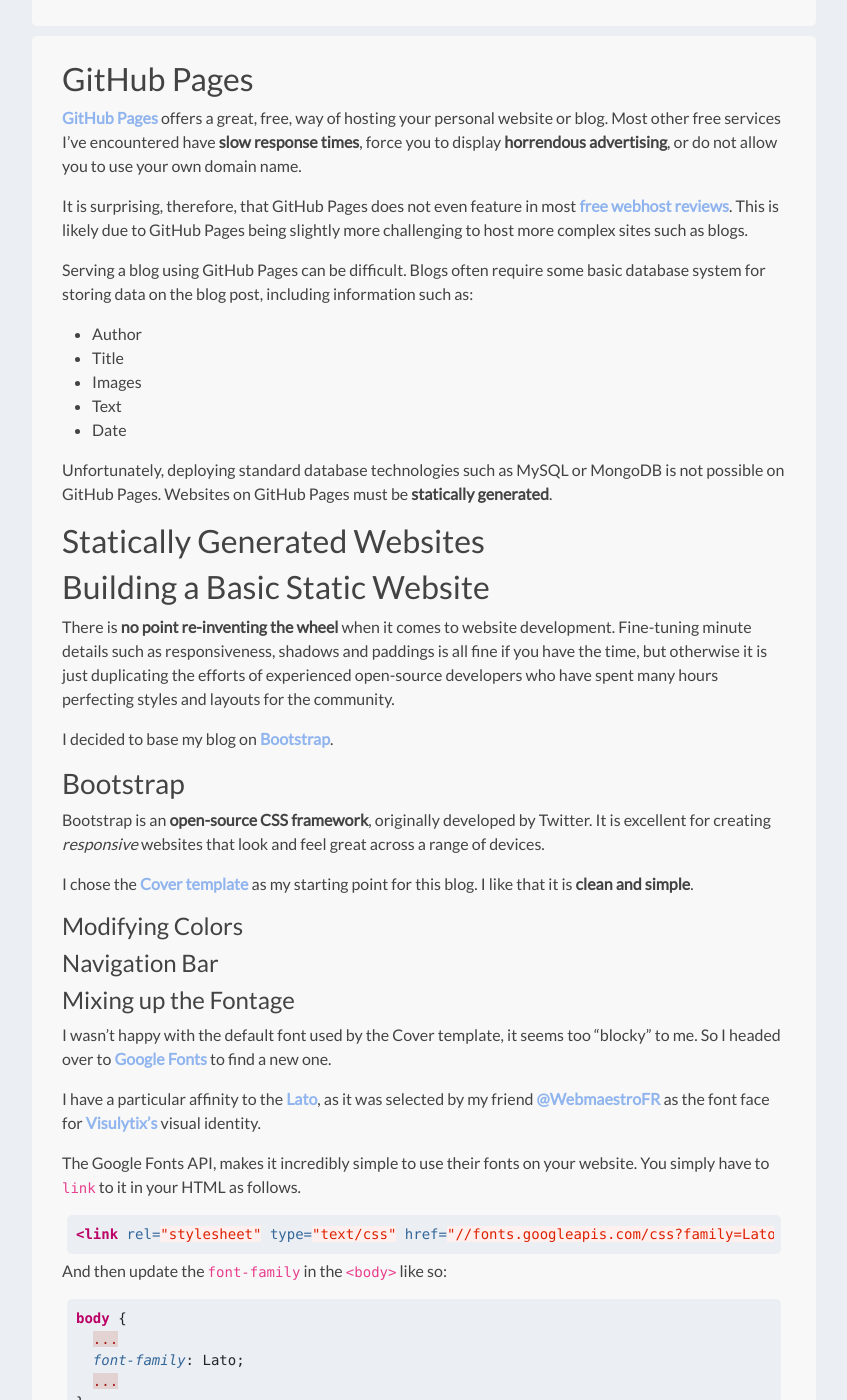
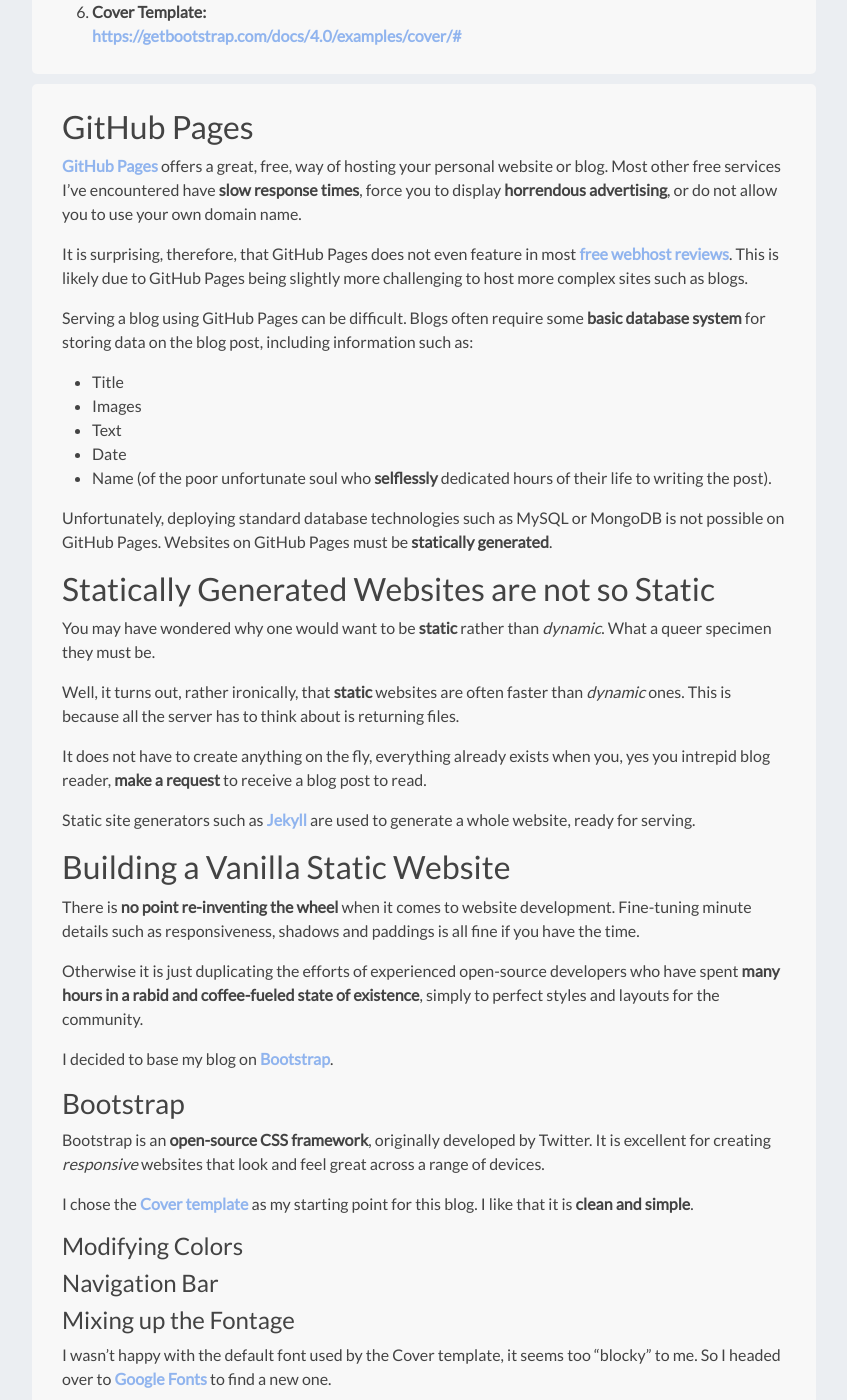
Before and after one commit to TWRogers/twrogers.github.io, a Jekyll site: the page built from _posts/2019-08-07-making-a-jekyll-blog-on-github-pages.md, in a window 1280 px wide and 1400 px high, scrolled down 1151 px. Shown: the whole window, without its empty margins (216-1063 px from the left). Built offline with Jekyll 4.4.1, drawn with Linux system fonts in a browser that asks for light colours; some of the changed text lies outside the part shown.

Commit message:
Added some humour to Jekyll post

````diff
--- a/_posts/2019-08-07-making-a-jekyll-blog-on-github-pages.md
+++ b/_posts/2019-08-07-making-a-jekyll-blog-on-github-pages.md
@@ -6,7 +6,7 @@
 categories: [HTML, Jekyll, Frontend]
 author: Thomas W. Rogers
 lead_image: github_jekyll.png
-further_reading: [["Blog Repo", "https://github.com/TWRogers/twrogers.github.io"], ["Rouge", "http://rouge.jneen.net/"], ["Syntax Highlighting", "https://mycyberuniverse.com/en-gb/syntax-highlighting-jekyll.html"], ["TOC", "https://github.com/allejo/jekyll-toc"], ["Cover Template", "https://getbootstrap.com/docs/4.0/examples/cover/#"]]
+further_reading: [["Blog Repo", "https://github.com/TWRogers/twrogers.github.io"], ["Jekyll", "https://jekyllrb.com/"], ["Rouge", "http://rouge.jneen.net/"], ["Syntax Highlighting", "https://mycyberuniverse.com/en-gb/syntax-highlighting-jekyll.html"], ["TOC", "https://github.com/allejo/jekyll-toc"], ["Cover Template", "https://getbootstrap.com/docs/4.0/examples/cover/#"]]
 ---
 ## GitHub Pages
 [GitHub Pages](https://pages.github.com/) offers a great, free, way of hosting your personal website or blog. Most other free services I've encountered have **slow response times**,
@@ -15,20 +15,29 @@
 It is surprising, therefore, that GitHub Pages does not even feature in most
 [free webhost reviews](https://www.ukwebhostreview.com/free-web-hosting/). This is likely due to GitHub Pages being slightly more challenging to host more complex sites such as blogs.
 
-Serving a blog using GitHub Pages can be difficult. Blogs often require some basic database system for storing data on the blog post, including information such as:
+Serving a blog using GitHub Pages can be difficult. Blogs often require some **basic database system** for storing data on the blog post, including information such as:
 
-* Author
 * Title
 * Images
 * Text
 * Date
+* Name (of the poor unfortunate soul who **selflessly** dedicated hours of their life to writing the post).
 
 Unfortunately, deploying standard database technologies such as MySQL or MongoDB is not possible on GitHub Pages. Websites on GitHub Pages must be **statically generated**.
 
-## Statically Generated Websites
+## Statically Generated Websites are not so Static
+You may have wondered why one would want to be **static** rather than _dynamic_. What a queer specimen they must be.
 
-## Building a Basic Static Website
-There is **no point re-inventing the wheel** when it comes to website development. Fine-tuning minute details such as responsiveness, shadows and paddings is all fine if you have the time, but otherwise it is just duplicating the efforts of experienced open-source developers who have spent many hours perfecting styles and layouts for the community.
+Well, it turns out, rather ironically, that **static** websites are often faster than _dynamic_ ones. This is because all the server has to think about is returning files.
+
+It does not have to create anything on the fly, everything already exists when you, yes you intrepid blog reader, **make a request** to receive a blog post to read.
+
+Static site generators such as [Jekyll](https://jekyllrb.com/) are used to generate a whole website, ready for serving.
+
+## Building a Vanilla Static Website
+There is **no point re-inventing the wheel** when it comes to website development. Fine-tuning minute details such as responsiveness, shadows and paddings is all fine if you have the time.
+
+Otherwise it is just duplicating the efforts of experienced open-source developers who have spent **many hours in a rabid and coffee-fueled state of existence**, simply to perfect styles and layouts for the community.
 
 I decided to base my blog on [Bootstrap](https://getbootstrap.com/).
 
@@ -68,6 +77,23 @@
 
 #### Adding Social Media Icons
 #### Spying on your Guests with Google Analytics
+If you're nosey like me, then you might consider setting up [Google Analytics](https://analytics.google.com) on your blog. This will allow you to see your website footfall, which blog articles are most popular, and **how often your mum checks up on you**.
+
+So go ahead and create an account, it is very simple. You will be given a code snippet such as this:
+
+```html
+<script async src="https://www.googletagmanager.com/gtag/js?id=UA-xxxxxxxx-n"></script>
+<script>
+  window.dataLayer = window.dataLayer || [];
+  function gtag(){dataLayer.push(arguments);}
+  gtag('js', new Date());
+
+  gtag('config', 'UA-xxxxxxxx-n');
+</script>
+```
+Which you paste somewhere within the `<head>` of your HTML files.
+
+This would be **pretty burdensome** to copy into every single HTML page, and Jekyll's layouts will later become your best friend.
 
 ## Jekyll
 ### Getting Started
````
